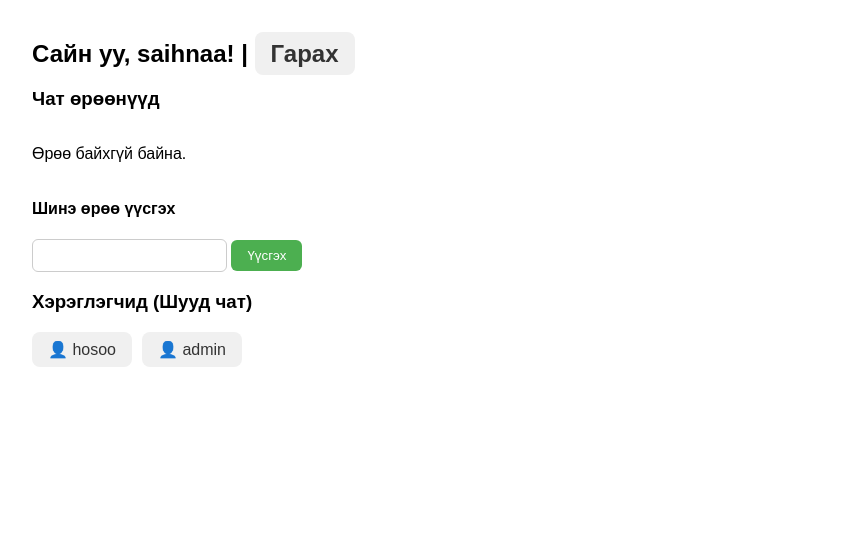
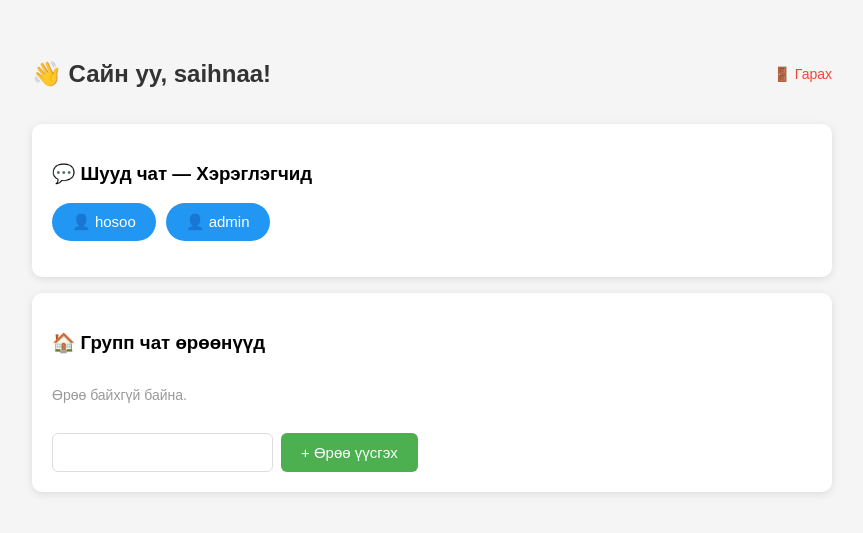
Before and after one commit to Saihanjargal-cloud0223/chatproject, a Django app: page / in a window 1280 px wide. Shown: the top 533 px of the page, without its empty margins (208-1071 px from the left). Run offline with Django 5.2, Linux system fonts and the light colour scheme; a user stored in the database is signed in; data comes from the database, SQL or seed files in the repository; data that the repository does not hold is empty.

Commit message:
improve room list with user buttons

```diff
--- a/chat/templates/chat/room_list.html
+++ b/chat/templates/chat/room_list.html
@@ -2,37 +2,52 @@
 <html>
 <head><title>Чат</title>
 <style>
-  body { font-family: sans-serif; max-width: 800px; margin: 40px auto; padding: 0 20px; }
-  .rooms, .users { display: flex; flex-wrap: wrap; gap: 10px; margin: 16px 0; }
-  a { text-decoration: none; background: #f0f0f0; padding: 8px 16px; border-radius: 8px; color: #333; }
-  a:hover { background: #e0e0e0; }
-  input[type=text] { padding: 8px; border: 1px solid #ccc; border-radius: 6px; }
-  button { padding: 8px 16px; background: #4CAF50; color: white; border: none; border-radius: 6px; cursor: pointer; }
+  body { font-family: sans-serif; max-width: 800px; margin: 40px auto; padding: 0 20px; background: #f5f5f5; }
+  h2 { color: #333; }
+  .card { background: white; border-radius: 10px; padding: 20px; margin: 16px 0; box-shadow: 0 2px 8px rgba(0,0,0,0.1); }
+  .user-list { display: flex; flex-wrap: wrap; gap: 10px; margin: 16px 0; }
+  .user-btn { text-decoration: none; background: #2196F3; color: white; padding: 10px 20px; border-radius: 25px; font-size: 15px; transition: background 0.2s; }
+  .user-btn:hover { background: #1976D2; }
+  .room-list { display: flex; flex-wrap: wrap; gap: 10px; margin: 16px 0; }
+  .room-btn { text-decoration: none; background: #4CAF50; color: white; padding: 10px 20px; border-radius: 25px; font-size: 15px; }
+  .room-btn:hover { background: #388E3C; }
+  input[type=text] { padding: 10px; border: 1px solid #ddd; border-radius: 6px; font-size: 15px; }
+  button { padding: 10px 20px; background: #4CAF50; color: white; border: none; border-radius: 6px; cursor: pointer; font-size: 15px; }
+  .logout { color: #f44336; text-decoration: none; font-size: 14px; }
+  .no-users { color: #999; font-size: 14px; }
 </style>
 </head>
 <body>
-  <h2>Сайн уу, {{ request.user.username }}! | <a href="{% url 'logout' %}">Гарах</a></h2>
-
-  <h3>Чат өрөөнүүд</h3>
-  <div class="rooms">
-    {% for room in rooms %}
-      <a href="{% url 'room' room.name %}">🏠 {{ room.name }}</a>
-    {% empty %}
-      <p>Өрөө байхгүй байна.</p>
-    {% endfor %}
+  <div style="display:flex; justify-content:space-between; align-items:center;">
+    <h2>👋 Сайн уу, {{ request.user.username }}!</h2>
+    <a href="{% url 'logout' %}" class="logout">🚪 Гарах</a>
   </div>
 
-  <h4>Шинэ өрөө үүсгэх</h4>
-  <form method="post">
-    {% csrf_token %}
-    {{ form.name }} <button type="submit">Үүсгэх</button>
-  </form>
+  <div class="card">
+    <h3>💬 Шууд чат — Хэрэглэгчид</h3>
+    <div class="user-list">
+      {% for user in users %}
+        <a href="{% url 'direct_chat' user.username %}" class="user-btn">👤 {{ user.username }}</a>
+      {% empty %}
+        <p class="no-users">Одоохондоо өөр хэрэглэгч бүртгүүлээгүй байна.</p>
+      {% endfor %}
+    </div>
+  </div>
 
-  <h3>Хэрэглэгчид (Шууд чат)</h3>
-  <div class="users">
-    {% for user in users %}
-      <a href="{% url 'direct_chat' user.username %}">👤 {{ user.username }}</a>
-    {% endfor %}
+  <div class="card">
+    <h3>🏠 Групп чат өрөөнүүд</h3>
+    <div class="room-list">
+      {% for room in rooms %}
+        <a href="{% url 'room' room.name %}" class="room-btn">🏠 {{ room.name }}</a>
+      {% empty %}
+        <p class="no-users">Өрөө байхгүй байна.</p>
+      {% endfor %}
+    </div>
+    <form method="post" style="margin-top:12px; display:flex; gap:8px;">
+      {% csrf_token %}
+      {{ form.name }}
+      <button type="submit">+ Өрөө үүсгэх</button>
+    </form>
   </div>
 </body>
 </html>
```
